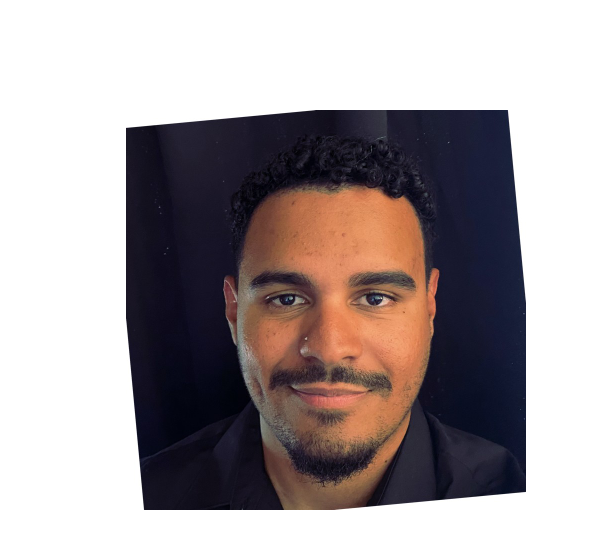
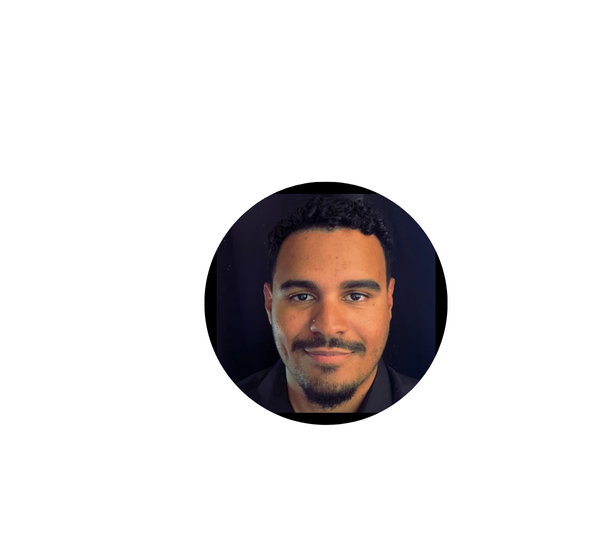
Before and after one commit to raul-vital/portfolio, a plain HTML site: page index.html in a window 1280 px wide. Shown: the part 174-734 px from the top of the page, 131-733 px from the left. Drawn offline with Linux system fonts and the light colour scheme.

Commit message:
update profile pic

```diff
--- a/index.html
+++ b/index.html
@@ -41,7 +41,7 @@
     </nav>
     <section id="profile">
         <div class="section-pic-container" >
-            <img src="/assets/PROFILE PICTURE.jpeg"alt="profile picture" />
+            <img src="/assets/profilepic2.png"alt="profile picture" />
         </div>
         <div class="section-text">
             <p class="section-text-p1">Hello, I'm</p>
```
Also changed, not shown: assets/profilepic2.png (added).
